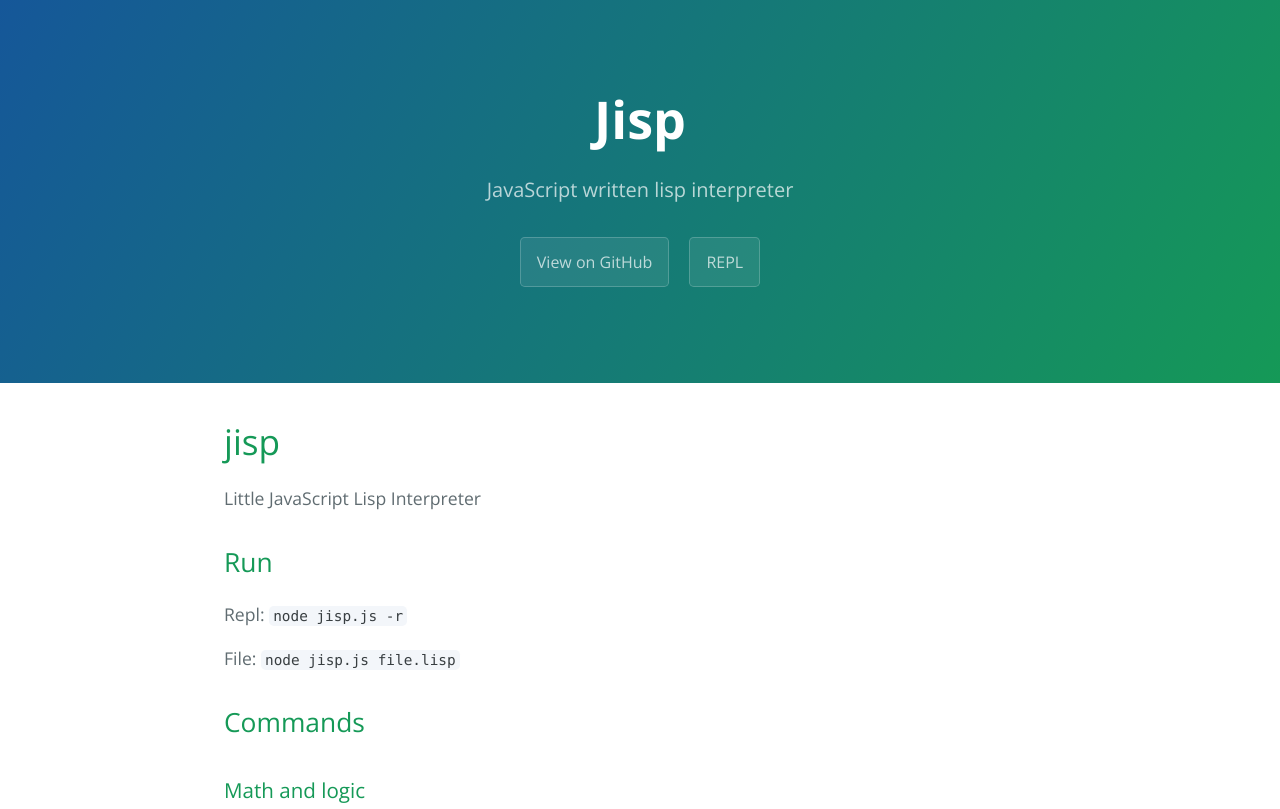
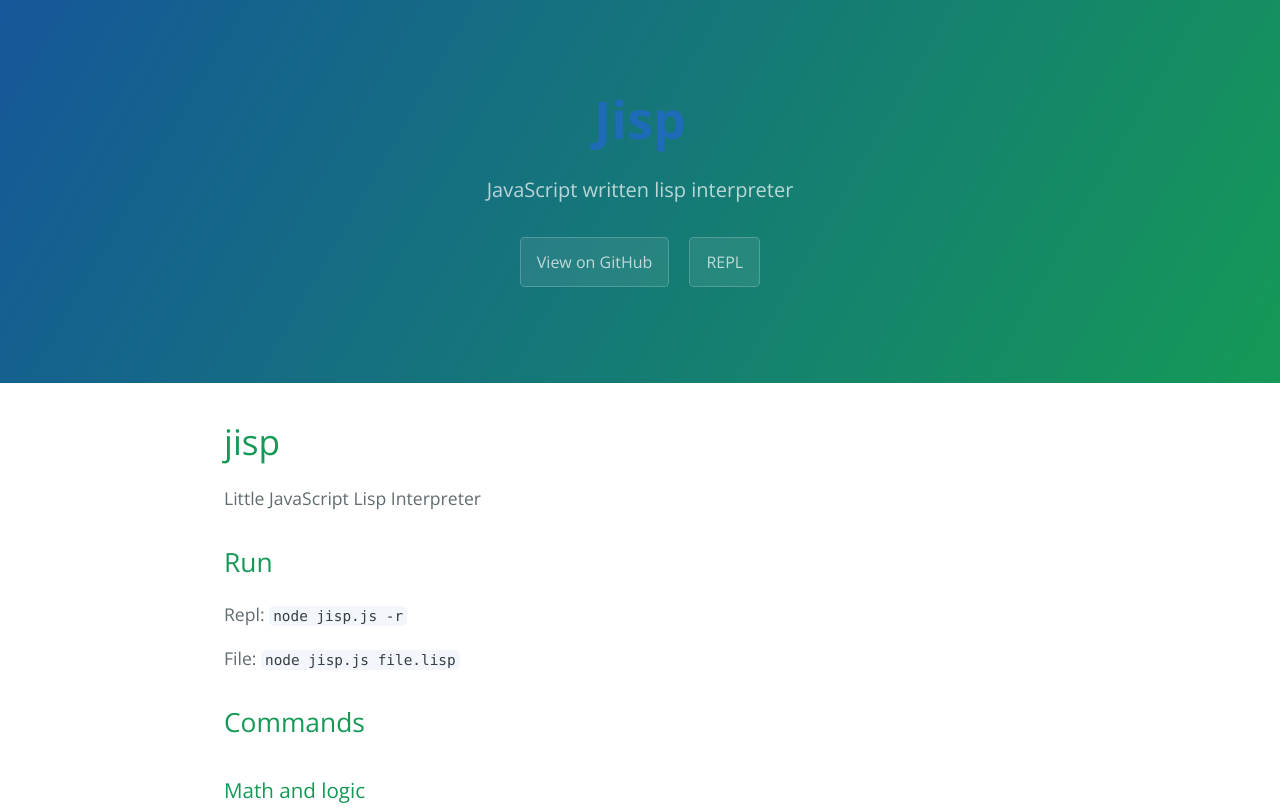
Before and after one commit to zefirka/jisp, a plain HTML site: page index.html in a window 1280 px wide. Shown: the top 809 px of the page. Drawn offline with nearby package versions, Linux system fonts and the light colour scheme.

Commit message:
Fixed bwj

```diff
--- a/index.html
+++ b/index.html
@@ -11,7 +11,7 @@
   </head>
   <body>
     <section class="page-header">
-      <h1 class="project-name">Jisp</h1>
+      <a href="index.html"><h1 class="project-name">Jisp</h1></a>
       <h2 class="project-tagline">JavaScript written lisp interpreter</h2>
       <a href="https://github.com/zefirka/jisp" class="btn">View on GitHub</a>
       <a href="https://zefirka.github.io/jisp/repl.html" class="btn">REPL</a>
@@ -19,7 +19,7 @@
 
     <section class="main-content">
       <h1>
-<a id="jisp" class="anchor" href="#jisp" aria-hidden="true"><span class="octicon octicon-link"></span></a>jisp</h1>
+        <a id="jisp" class="anchor" href="#jisp" aria-hidden="true"><span class="octicon octicon-link"></span></a>jisp</h1>
 
 <p>Little JavaScript Lisp Interpreter</p>
 
```
Also changed, not shown: repl.html (+1 -1 lines).
